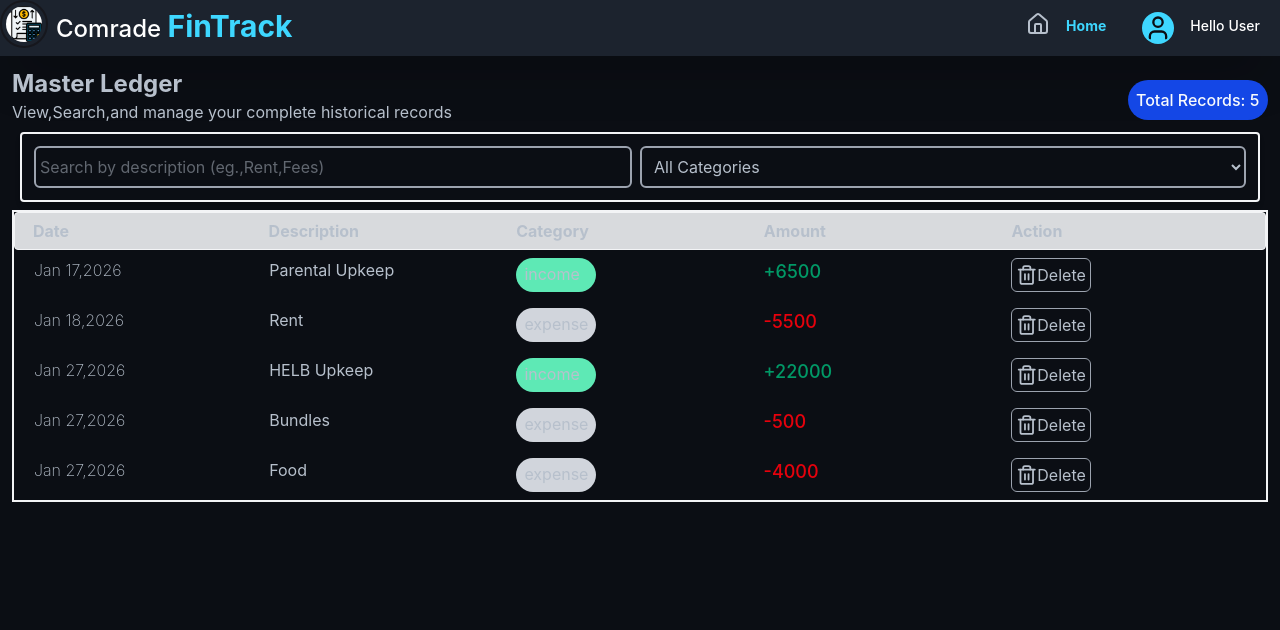
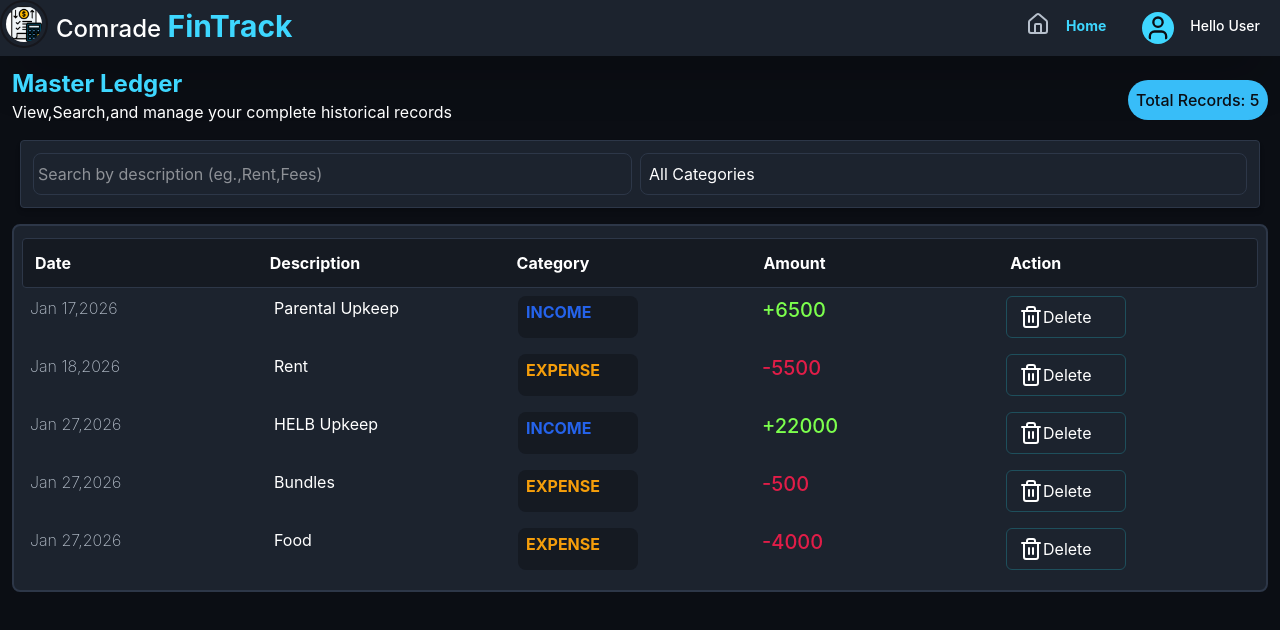
Before and after one commit to Lpurai/FinTrack, a React (Vite) app: page / in a window 1280 px wide. Both pictures are taken after a click on the element "Transactions". Shown: the top 630 px of the page. Built offline with nearby package versions, Linux system fonts and the light colour scheme.

Commit message:
change color for transaction

```diff
--- a/src/pages/transactions.jsx
+++ b/src/pages/transactions.jsx
@@ -17,17 +17,17 @@ const Transactions=({transactions,setTransactions})=>{
     <div className="flex flex-col p-3">
       <div className="flex ">
         <div className="flex-col">
-          <h1 className="font-bold text-2xl">Master Ledger</h1>
-          <p>View,Search,and manage your complete historical records</p>
+          <h1 className="font-bold text-2xl text-cyan-accent">Master Ledger</h1>
+          <p className="text-white-text">View,Search,and manage your complete historical records</p>
         </div>
-        <div className="w-35 ml-auto mt-3 text-slate-50 font-medium rounded-full h-10 p-2 bg-blue-700">
+        <div className="w-35 ml-auto mt-3 text-background font-medium rounded-full h-10 p-2 bg-active-cyan">
           Total Records: <span>{filteredTransactions.length}</span>
         </div>
 
       </div>
-      <div className="m-2 grid grid-cols-2 p-3 border-2 border-[#f3f4f6] shadow-md rounded space-x-2">
-        <input value={searchTerm} onChange={(e)=>setSearchTerm(e.target.value)} type="text" placeholder="Search by description (eg.,Rent,Fees)" className="p-1 border-2 border-[#9ca3af] rounded-md outline-blue-300"/>
-        <select value={selectedCategory} onChange={(e)=>setSelectedCategory(e.target.value)} name="filterByCategory" id="filter" className="p-2 border-2 border-[#9ca3af] rounded-md outline-blue-300">
+      <div className="mx-2 my-4 grid grid-cols-2 p-3 border-1 border-border bg-card-background shadow-md rounded space-x-2">
+        <input value={searchTerm} onChange={(e)=>setSearchTerm(e.target.value)} type="text" placeholder="Search by description (eg.,Rent,Fees)" className="p-1 border-1 border-border text-white-text rounded-lg  hover:ring-1 hover:ring-muted-cyan active:ring-1 active:ring-active-cyan outline-none"/>
+        <select value={selectedCategory} onChange={(e)=>setSelectedCategory(e.target.value)} name="filterByCategory" id="filter" className="p-2 border-1 border-border rounded-lg appearance-none bg-card-background  text-white-text rounded-lg  hover:ring-1 hover:ring-muted-cyan active:ring-1 active:ring-active-cyan outline-none">
           <option value="All">All Categories</option>
           <option value="income">Income</option>
           <option value="expense">Expense</option>
@@ -35,10 +35,10 @@ const Transactions=({transactions,setTransactions})=>{
         </select>
 
       </div>
-      <div className="flex flex-col border-2 border-[#f3f4f6]">
+      <div className="flex flex-col border-2 border-border bg-card-background rounded-lg py-3 px-2">
         <table className="w-full text-left ">
           <thead >
-            <tr className="grid grid-cols-5  bg-[#d8dadd] rounded p-1.5 border border-[#f3f4f6]">
+            <tr className="grid grid-cols-5  bg-secondary rounded py-3 border-1 border-border text-white-text">
               <th className="mr-auto ml-3">Date</th>
               <th>Description</th>
               <th>Category</th>
@@ -51,11 +51,11 @@ const Transactions=({transactions,setTransactions})=>{
             filteredTransactions.map((data,idx)=>{
               return(
                 <tr key={idx} className="grid grid-cols-5 p-2 ">
-                  <td className="mr-auto ml-3 font-extralight">{data.date}</td>
-                  <td >{data.title}</td>
-                  <td className={`px-2 py-1 rounded-full w-20 ${data.type==="income"?"bg-emerald-300":"bg-gray-300"}`}>{data.type}</td>
-                  <td className={`font-medium text-lg ${data.type==="expense"?"text-red-600":"text-emerald-600"}`}><span className={`${data.type!="income"?"hidden":""}`}>+</span><span className={`${data.type!="expense"?"hidden":""}`} >-</span>{data.amount}</td>
-                  <td className="flex border rounded-md hover:bg-red-300 cursor-pointer border-[#9ca3af] w-20  p-1" ><Trash2 />Delete</td>
+                  <td className=" font-extralight">{data.date}</td>
+                  <td className="text-white-text">{data.title}</td>
+                  <td className={`px-2 py-1 w-30 rounded-lg  bg-secondary font-bold ${data.type==="income"?"text-gauge-safe":"text-gauge-warning"}`}>{data.type.toUpperCase()}</td>
+                  <td className={`font-medium text-xl ${data.type==="expense"?"text-gauge-danger":"text-primary-green"}`}><span className={`${data.type!="income"?"hidden":""}`}>+</span><span className={`${data.type!="expense"?"hidden":""}`} >-</span>{data.amount}</td>
+                  <td className="flex border rounded-md hover:bg-gauge-danger text-white-text cursor-pointer border-muted-cyan w-30  py-2 px-3 tex" ><Trash2 />Delete</td>
 
                 </tr>
               )
```
